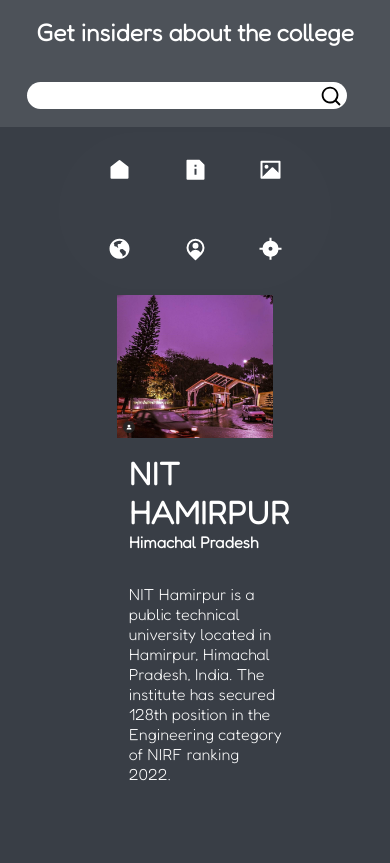
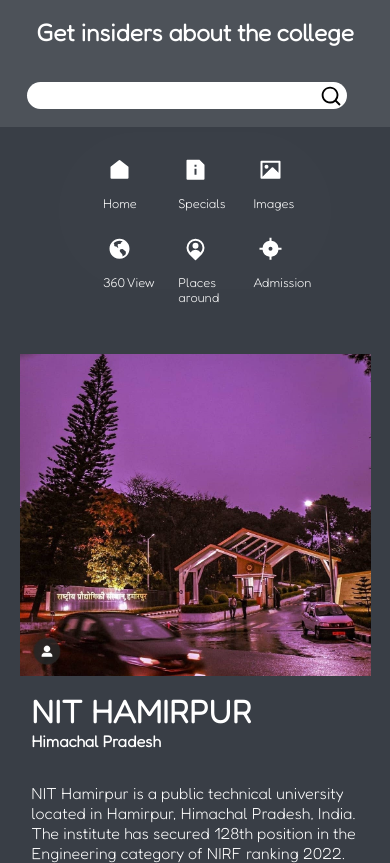
Before and after one commit to Aditya3435/knowitall, a plain HTML site: page index.html in a window 390 px wide. Drawn offline with nearby package versions, Linux system fonts and the light colour scheme.

Commit message:
improved mobile design

```diff
--- a/css/style.css
+++ b/css/style.css
@@ -286,8 +286,8 @@ nav a:hover {
         margin-right: 1rem;
     }
     .home-section {
-        top: 35%;
-        left: 30%;
+        top: 42%;
+        left: 5%;
         transform: translate((-50%, -50%));
         flex-direction: column;
     }
@@ -298,13 +298,18 @@ nav a:hover {
     .home-section h5 {
         font-size: 1rem;
     }
-
     .basic-info {
-        width: 40vw;
+        width: 90vw;
     }
     .home-section img {
-        width: 40vw;
-
+        width: 90vw;
+    }
+    .places-info {
+        font-size: 2.2vw;
+    }
+    .places-info p {
+        font-size: 2.5vw;
+        width: 50vw;
     }
     nav {
         position: absolute;
@@ -328,16 +333,65 @@ nav a:hover {
         margin-bottom: 5rem;
     }
     .image-slider {
-        margin-top: 20rem;
+        margin-top: 30rem;
+        transform: scale(1.6);
     }
+
     .special-facts {
-        top: 65%;
-        left: 50%;
+        top: 35rem;
+        left: 55%;
         transform: translate(-50%, -50%);
-        width: 50vw;
+        width: 60vw;
     }
     .special-facts ol li {
         font-size: 1rem;
     }
+    .home-btn, .info-btn, .img-btn, .map-btn, .places-btn, .adm-btn {
+        /* pointer-events: none; */
+        position: relative;
+    }
+.home-btn:after  {
+    content: 'Home';
+    font-size: 0.8rem;
+    position: absolute;
+    top: 4rem;
+    left:1.3rem;
+}
+.info-btn:after  {
+    content: 'Specials';
+    font-size: 0.8rem;
+    position: absolute;
+    left:1.3rem;
+    top: 4rem;
+}
+.img-btn:after  {
+    content: 'Images';
+    font-size: 0.8rem;
+    position: absolute;
+    left:1.3rem;
+    top: 4rem;
+}
+.map-btn:after  {
+    content: '360 View';
+    font-size: 0.8rem;
+    position: absolute;
+    top: 4rem;
+    left:1.3rem;
+}
+
+.places-btn:after  {
+    content: 'Places around';
+    font-size: 0.8rem;
+    position: absolute;
+    left:1.3rem;
+    top: 4rem;
+}
+.adm-btn:after  {
+    content: 'Admission';
+    font-size: 0.8rem;
+    position: absolute;
+    left:1.3rem;
+    top: 4rem;
+}
 
 }
--- a/index.html
+++ b/index.html
@@ -133,16 +133,16 @@
         <div id="image-display">
             <div class="image-slider owl-carousel owl-theme">
                 <div class="item">
-                    <img class="nith-imgages" src="./assets/images/civil.jpg" alt="civil" />
+                    <img class="nith-images" src="./assets/images/civil.jpg" alt="civil" />
                 </div>
                 <div class="item">
-                    <img src="./assets/images/mainfield.jpg" alt="mainfield" />
+                    <img class="nith-images" src="./assets/images/mainfield.jpg" alt="mainfield" />
                 </div>
                 <div class="item">
-                    <img src="./assets/images/night.jpeg" alt="night" />
+                    <img class="nith-images" src="./assets/images/night.jpeg" alt="night" />
                 </div>
                 <div class="item">
-                    <img src="./assets/images/nith1.jpeg" alt="nith1" />
+                    <img class="nith-images" src="./assets/images/nith1.jpeg" alt="nith1" />
                 </div>
             </div>
         </div>
```
